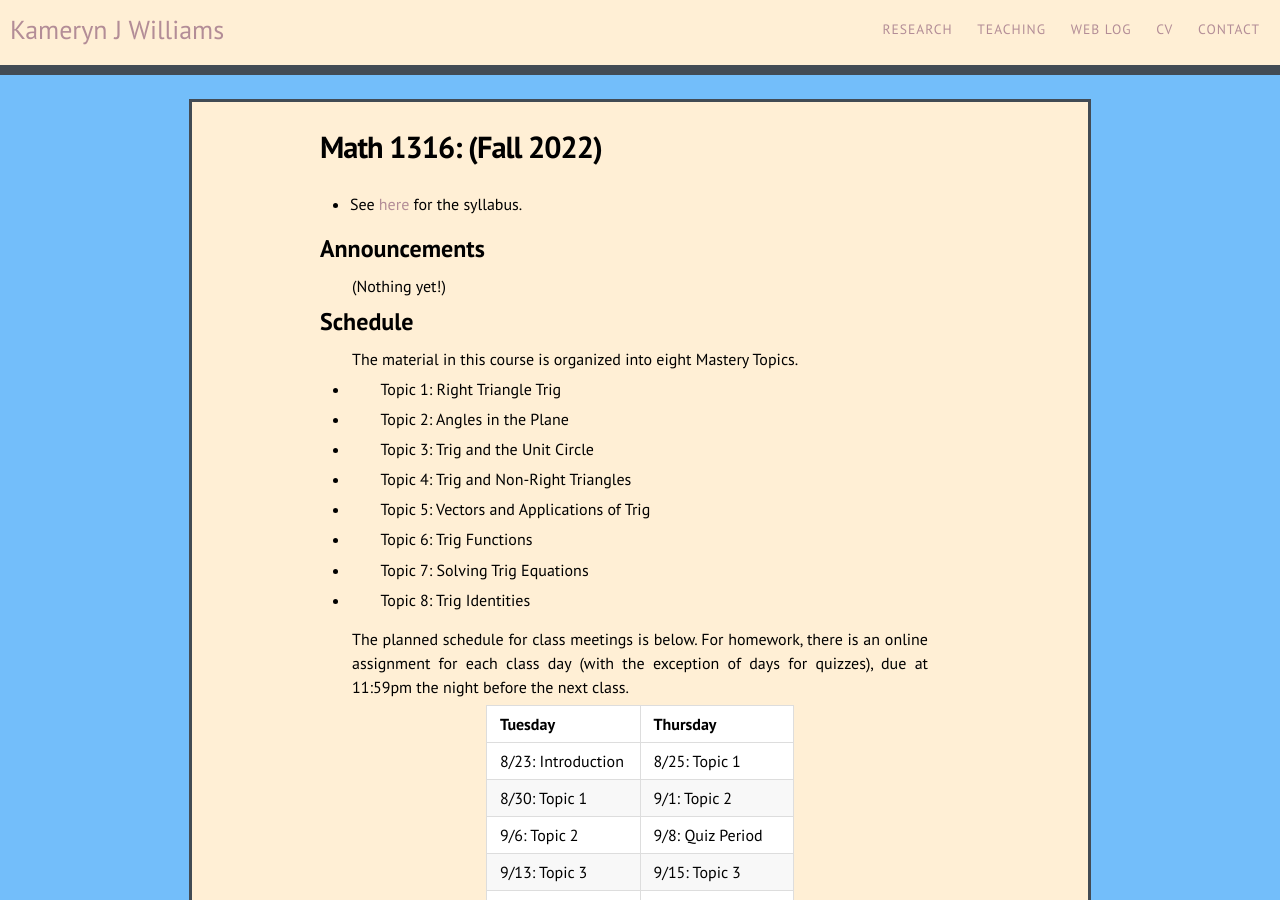
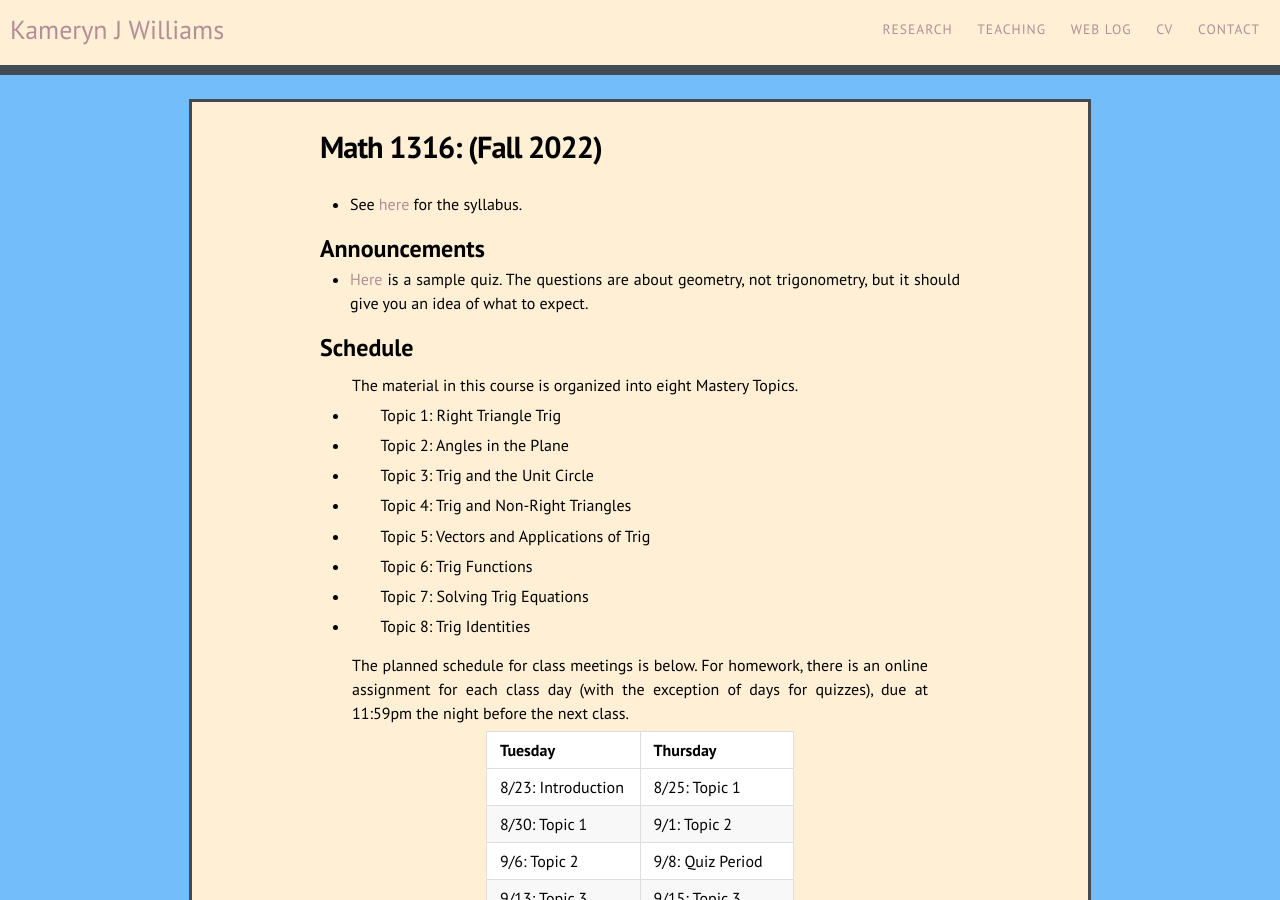
Before and after one commit to kamerynjw/kamerynjw.github.io, a Jekyll site: the page built from teaching/2022/math1316fall.md, in a window 1280 px wide and 900 px high. Built offline with Jekyll 4.4.1, drawn with Linux system fonts in a browser that asks for light colours; nearby versions of some CDN libraries.

Commit message:
added 1316 sample queiz

```diff
--- a/teaching/2022/math1316fall.md
+++ b/teaching/2022/math1316fall.md
@@ -11,7 +11,7 @@ permalink: /teaching/2022/math1316fall/
 Announcements
 -------------
 
-(Nothing yet!)
+* [Here]({{ page.url}}sq.pdf) is a sample quiz. The questions are about geometry, not trigonometry, but it should give you an idea of what to expect.
 
 
 Schedule
```
Also changed, not shown: 1 other file.
